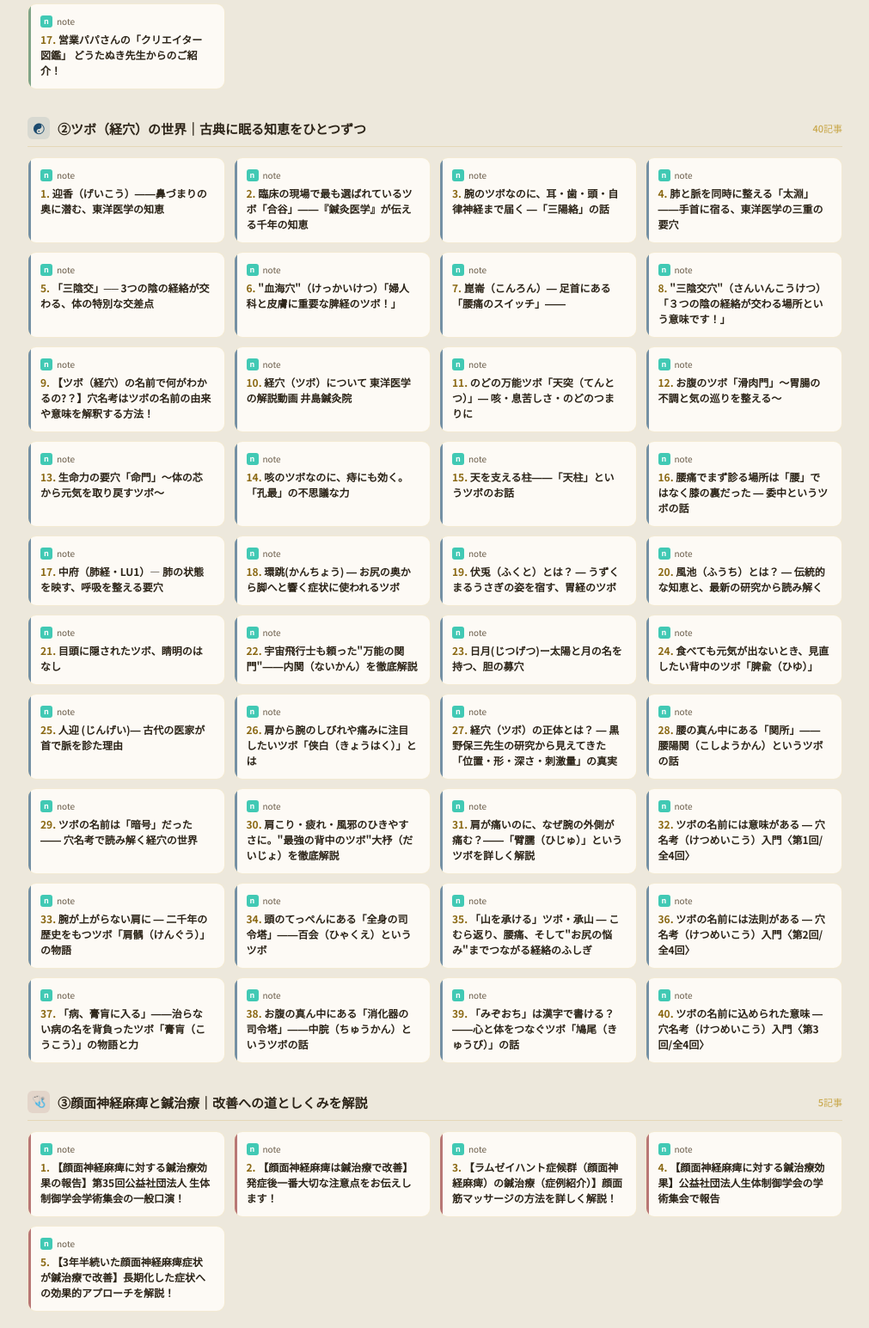
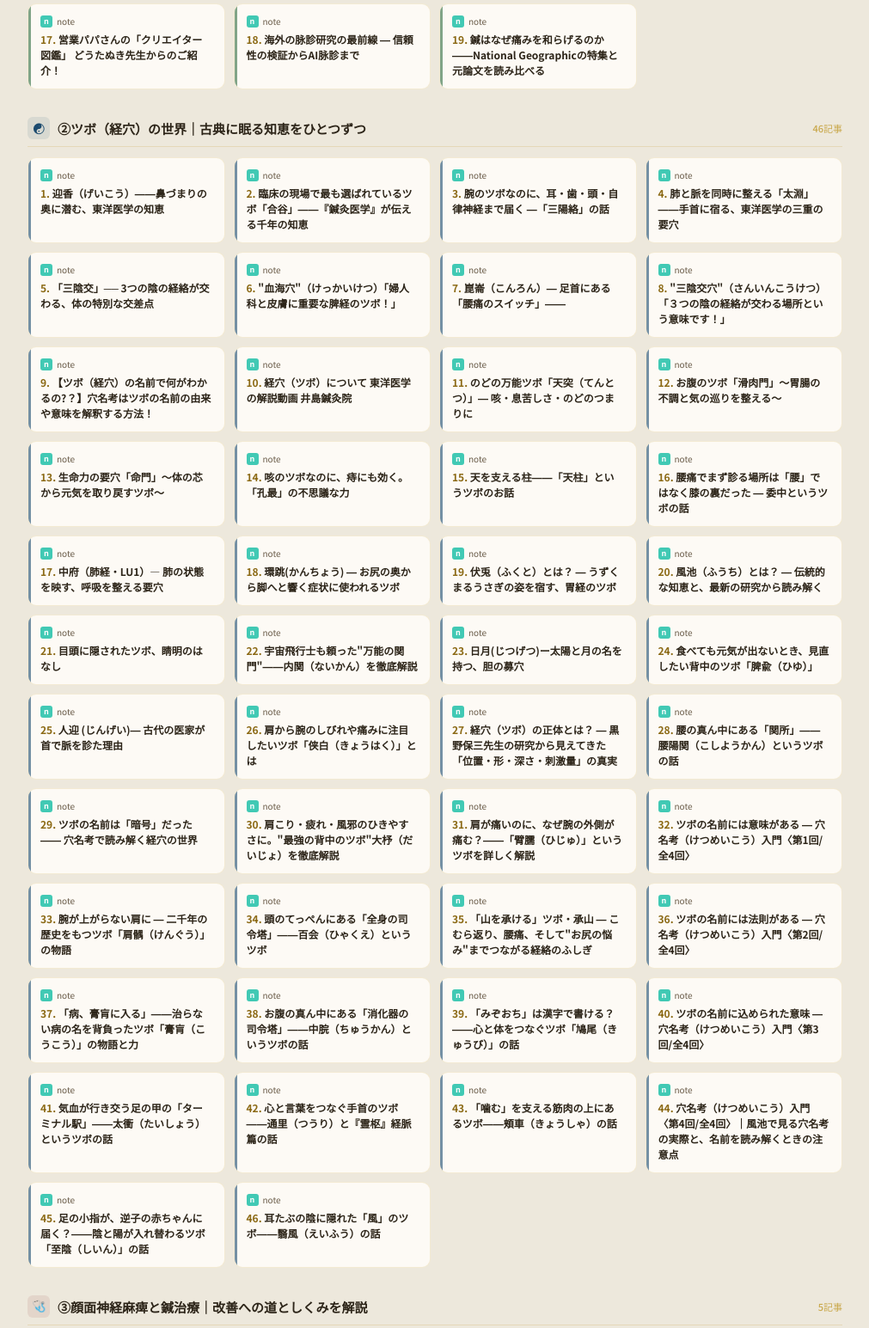
Before and after one commit to izimaharuhiko-hari/izima-reel-index, a plain HTML site: page note_magazine_index/index.html in a window 1280 px wide. Shown: the part 960-2505 px from the top of the page at 86% size, without its empty margins (134-1145 px from the left). Drawn offline with Linux system fonts and the light colour scheme.

Commit message:
Update index.html

```diff
--- a/note_magazine_index/index.html
+++ b/note_magazine_index/index.html
@@ -106,6 +106,8 @@ m1:[
 ['鍼治療の技術について 東洋医学の解説動画 井島鍼灸院','https://note.com/hari4939/n/n1ead45e19fc0'],
 ['痛みは心まで傷つける ― 電気鍼が「痛みと心」の脳回路を癒す仕組み','https://note.com/hari4939/n/n041f281a0e65'],
 ['営業パパさんの「クリエイター図鑑」 どうたぬき先生からのご紹介！','https://note.com/hari4939/n/nae425676bf75'],
+['海外の脉診研究の最前線 ― 信頼性の検証からAI脉診まで','https://note.com/hari4939/n/n2ecfc80d7b86'],
+['鍼はなぜ痛みを和らげるのか――National Geographicの特集と元論文を読み比べる','https://note.com/hari4939/n/n3205d1cea1c9'],
 ],
 m2:[
 ['迎香（げいこう）――鼻づまりの奥に潜む、東洋医学の知恵','https://note.com/hari4939/n/na4642e244839'],
@@ -148,6 +150,12 @@ m2:[
 ['お腹の真ん中にある「消化器の司令塔」――中脘（ちゅうかん）というツボの話','https://note.com/hari4939/n/nf015ac2d61f3'],
 ['「みぞおち」は漢字で書ける？――心と体をつなぐツボ「鳩尾（きゅうび）」の話','https://note.com/hari4939/n/n17669c60d4aa'],
 ['ツボの名前に込められた意味 ― 穴名考（けつめいこう）入門〈第3回/全4回〉','https://youtu.be/i0cHgdoDI5c'],
+['気血が行き交う足の甲の「ターミナル駅」――太衝（たいしょう）というツボの話','https://note.com/hari4939/n/nc0f3aa3ee786'],
+['心と言葉をつなぐ手首のツボ――通里（つうり）と『霊枢』経脈篇の話','https://note.com/hari4939/n/ne582bb31a017'],
+['「噛む」を支える筋肉の上にあるツボ――頬車（きょうしゃ）の話','https://note.com/hari4939/n/ne9fdb602bdda'],
+['穴名考（けつめいこう）入門 〈第4回/全4回〉｜風池で見る穴名考の実際と、名前を読み解くときの注意点','https://youtu.be/na86Y1MI1js'],
+['足の小指が、逆子の赤ちゃんに届く？――陰と陽が入れ替わるツボ「至陰（しいん）」の話','https://note.com/hari4939/n/n98ddbbfe0157'],
+['耳たぶの陰に隠れた「風」のツボ――翳風（えいふう）の話','https://note.com/hari4939/n/nc119fd1e6c06'],
 ],
 m3:[
 ['【顔面神経麻痺に対する鍼治療効果の報告】第35回公益社団法人 生体制御学会学術集会の一般口演！','https://note.com/hari4939/n/n4de9274785a5'],
@@ -204,6 +212,9 @@ m4:[
 ['だるさって何？寝ても疲れが取れないのはなぜ？','https://note.com/hari4939/n/ne4c07d2e71f2'],
 ['長引く咳の正体とは？ 注意すべき原因と対策','https://note.com/hari4939/n/n4f09ead89120'],
 ['冷え症はなぜ起こる？ 血流と温度センサーから考える2つの仕組み','https://note.com/hari4939/n/nd8d8891653c2'],
+['正座で足がしびれるのはなぜ？ ― しびれが起こるしくみと鍼灸','https://note.com/hari4939/n/nb3d77fbbd829'],
+['動悸を感じるのはなぜ？ ― 脳が拍動を増幅するしくみ','https://note.com/hari4939/n/n4232c80efd94'],
+['パーキンソン病と鍼灸 ― 症状とメカニズムを知る','https://note.com/hari4939/n/ne1b1d94e28b7'],
 ],
 m5:[
 ['本当の「健康」を目指して ――鍼灸師30年の思い','https://note.com/hari4939/n/n93db7f68bc42'],
```
